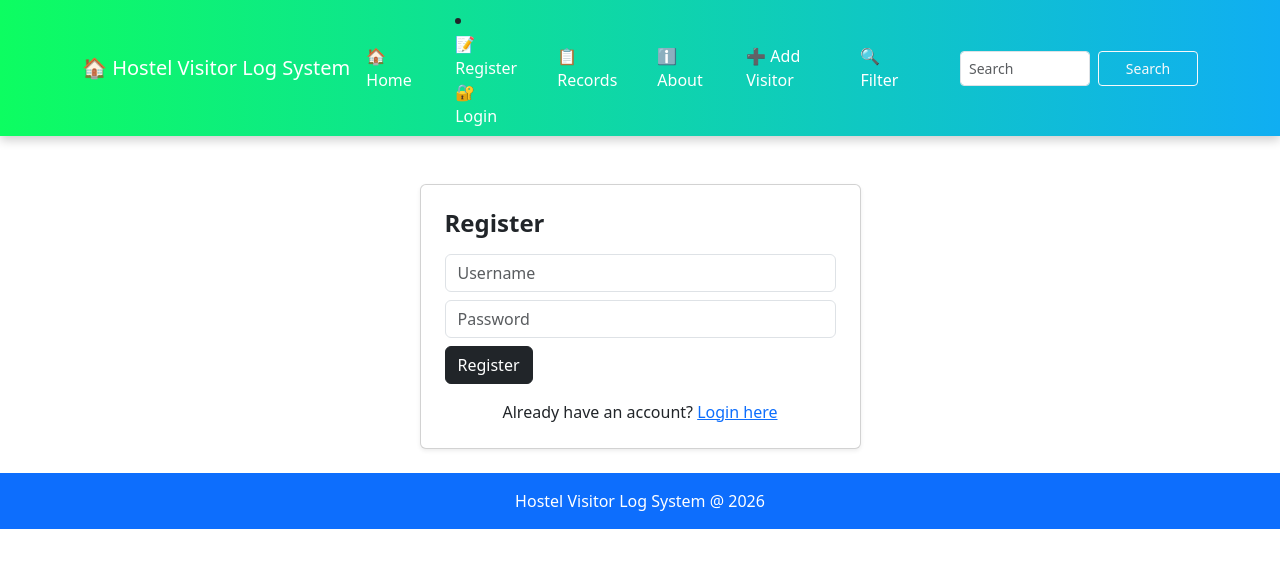
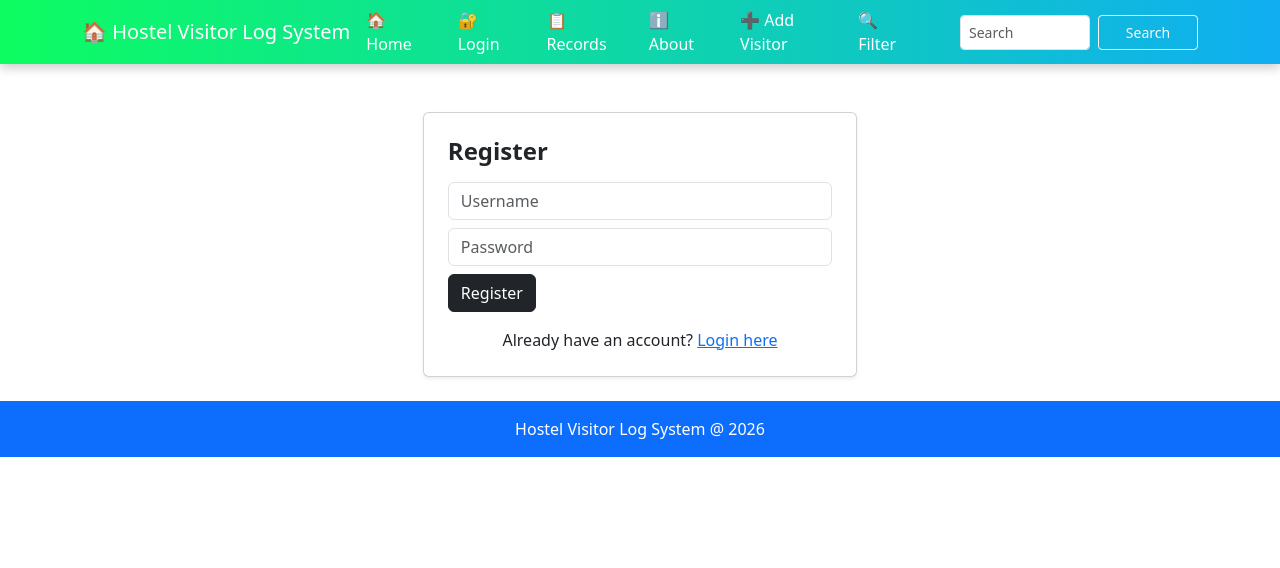
Before and after one commit to biradarvaishnavi444-png/python-training, a Flask app: page /register in a window 1280 px wide. Shown: the top 568 px of the page. Run offline with Flask 3, Linux system fonts and the light colour scheme.

Commit message:
Update README.md instructions, restrict visitor addition to admins, and enhance layout in login and register pages

```diff
--- a/app.py
+++ b/app.py
@@ -61,8 +61,8 @@ def home():
 def add_visitor():
     print(session)
 
-    if session.get('role') !='student':
-        flash( " You do not have permission","danger")
+    if session.get('role') !='admin':
+        flash( "Admins only! You do not have permission","danger")
         return redirect('/')
 
 
--- a/templates/base.html
+++ b/templates/base.html
@@ -38,10 +38,7 @@ footer {
                <a class="nav-link" href="/">🏠 Home </a>
 
                {% if not session.get('username')%}
-               <li class="nav-item">
-                <a class="nav-link" href="/register">📝 Register </a>
                <a class="nav-link" href="/login">🔐 Login </a>
-                </li>
                {% endif %}
 
                <a class="nav-link " href="/records">📋 Records </a>
@@ -62,8 +59,7 @@ footer {
                 <a class="nav-link" href="/logout">🔓 Logout </a>
                 </li>
                 {% endif %}
-                {% if session.get('username') == 'admin' %}
-                {% endif %}
+
             </div>
             </div>
             </div>
--- a/templates/login.html
+++ b/templates/login.html
@@ -1,7 +1,7 @@
 {% extends 'base.html' %}
 {% block content %}
-<div class ="row justify-content-center">
-    <div class="col-md-5">
+<div class ="row justify-content-center px-2">
+    <div class="col-12 col-md-5">
         <div class="card shadow-sm">
             <div class="card-body p-4">
                 <h4 class="fw-bold mb-3">Login</h4>
--- a/templates/register.html
+++ b/templates/register.html
@@ -1,8 +1,8 @@
 {% extends 'base.html' %}
 {% block content %}
 <div class="container mt-5">
-    <div class="row justify-content-center">
-        <div class="col-md-5">
+    <div class="row justify-content-center px-2">
+        <div class="col-12 col-md-5">
             <div class="card shadow-sm">
                 <div class="card-body p-4">
                     <h4 class="fw-bold mb-3">Register</h4>
```
Also changed, not shown: README.md.
